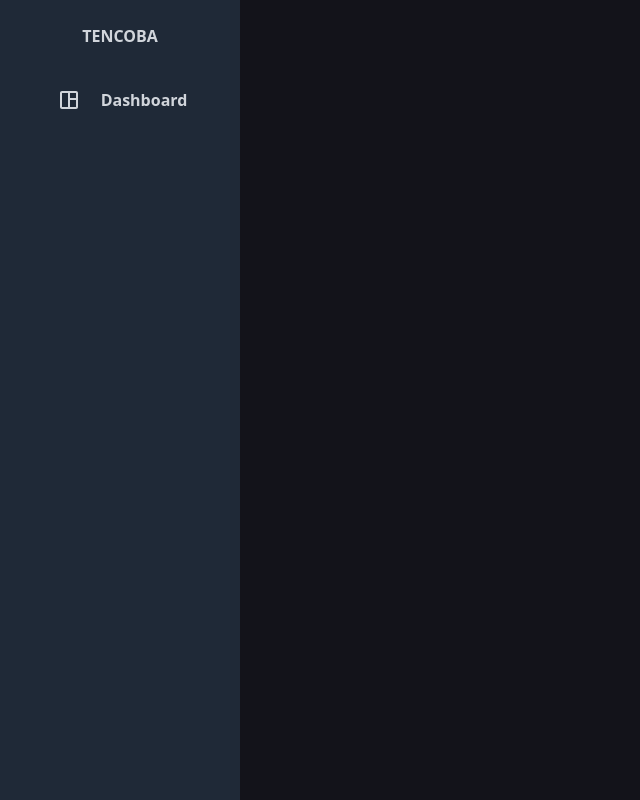
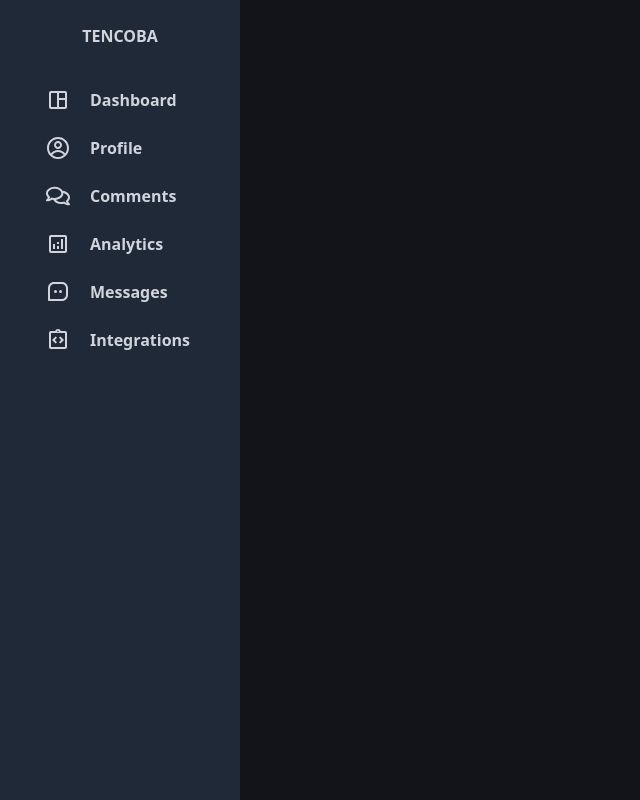
Before and after one commit to johnson419/Tencoba, a Next.js app: page /Dashboard in a window 1280 px wide. Shown: the whole page, without its empty margins (0-640 px from the left). Built offline with nearby package versions, Linux system fonts and the light colour scheme.

Commit message:
side items round 1

```diff
--- a/components/Sidebar.js
+++ b/components/Sidebar.js
@@ -6,8 +6,7 @@ import {
   faWallet,
   faCreditCard,
 } from "@fortawesome/free-solid-svg-icons";
-import { MdOutlineSpaceDashboard,
-MdOutlineAnalytics, } from "react-icons/md";
+import { MdOutlineSpaceDashboard, MdOutlineAnalytics, MdOutlineIntegrationInstructions } from "react-icons/md";
 import { CgProfile } from "react-icons/cg";
 import { FaRegComments } from "react-icons/fa";
 import { BiMessageSquareDots } from "react-icons/bi";
@@ -28,14 +27,53 @@ const Sidebar = () => {
         {/* Side Panel */}
         <div className="p-6 w-1/2 h-screen bg-gray-800 z-20 fixed top-0 -left-96 lg:w-60 lg:left-0 peer-focus:left-0 peer:transition ease-out delay-150 duration-200">
           <div className="flex flex-col justify-start items-center">
-                <h1 className="text-base text-center cursor-pointer font-bold text-gray-300 border-gray-100 pb-4 w-full">TENCOBA</h1>
-                <div className="my-4 border-b border-gray-800 pb-4">
-                  <div className="flex mb-2 justify-start items-center gap-5 pl-5 hover:bg-gray-500 p-2 rounded-md group cursor pointer hover:shadow-lg m-auto">
-                    {/* Needed Icons */}
-                    <MdOutlineSpaceDashboard className="text-2xl text-gray-300 group-hover:text-black" />
-                    <h3 className="text-base text-gray-300 group-hover:text-black font-semibold mr-2">Dashboard</h3>
-                  </div>
-                </div>
+            <h1 className="text-base text-center cursor-pointer font-bold text-gray-300 border-gray-100 pb-4 w-full">
+              TENCOBA
+            </h1>
+            <div className="my-4 border-b border-gray-800 pb-4">
+              <div className="flex mb-2 justify-start items-center gap-5 px-5 hover:bg-gray-500 p-2 rounded-md group cursor pointer hover:shadow-lg m-auto">
+                {/* Needed Icons */}
+                <MdOutlineSpaceDashboard className="text-2xl text-gray-300 group-hover:text-black" />
+                <h3 className="text-base text-gray-300 group-hover:text-black font-semibold mr-1">
+                  Dashboard
+                </h3>
+              </div>
+              <div className="flex mb-2 justify-start items-center gap-5 px-5 hover:bg-gray-500 p-2 rounded-md group cursor pointer hover:shadow-lg m-auto">
+                {/* Needed Icons */}
+                <CgProfile className="text-2xl text-gray-300 group-hover:text-black" />
+                <h3 className="text-base text-gray-300 group-hover:text-black font-semibold mr-1">
+                  Profile
+                </h3>
+              </div>
+              <div className="flex mb-2 justify-start items-center gap-5 px-5 hover:bg-gray-500 p-2 rounded-md group cursor pointer hover:shadow-lg m-auto">
+                {/* Needed Icons */}
+                <FaRegComments className="text-2xl text-gray-300 group-hover:text-black" />
+                <h3 className="text-base text-gray-300 group-hover:text-black font-semibold mr-1">
+                  Comments
+                </h3>
+              </div>
+              <div className="flex mb-2 justify-start items-center gap-5 px-5 hover:bg-gray-500 p-2 rounded-md group cursor pointer hover:shadow-lg m-auto">
+                {/* Needed Icons */}
+                <MdOutlineAnalytics className="text-2xl text-gray-300 group-hover:text-black" />
+                <h3 className="text-base text-gray-300 group-hover:text-black font-semibold mr-1">
+                  Analytics
+                </h3>
+              </div>
+              <div className="flex mb-2 justify-start items-center gap-5 px-5 hover:bg-gray-500 p-2 rounded-md group cursor pointer hover:shadow-lg m-auto">
+                {/* Needed Icons */}
+                <BiMessageSquareDots className="text-2xl text-gray-300 group-hover:text-black" />
+                <h3 className="text-base text-gray-300 group-hover:text-black font-semibold mr-1">
+                  Messages
+                </h3>
+              </div>
+              <div className="flex mb-2 justify-start items-center gap-5 px-5 hover:bg-gray-500 p-2 rounded-md group cursor pointer hover:shadow-lg m-auto">
+                {/* Needed Icons */}
+                <MdOutlineIntegrationInstructions className="text-2xl text-gray-300 group-hover:text-black" />
+                <h3 className="text-base text-gray-300 group-hover:text-black font-semibold mr-1">
+                  Integrations
+                </h3>
+              </div>
+            </div>
           </div>
         </div>
       </Disclosure>
```
